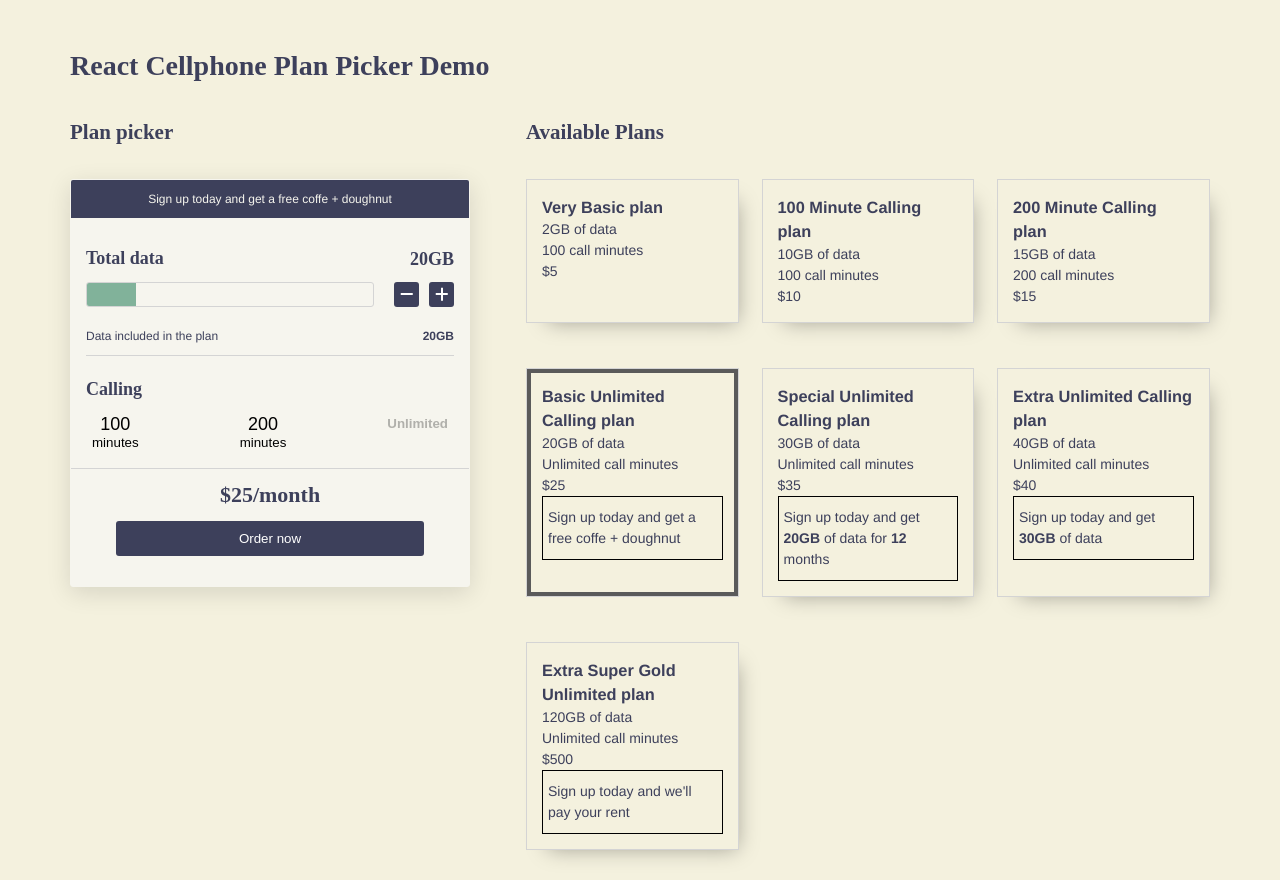
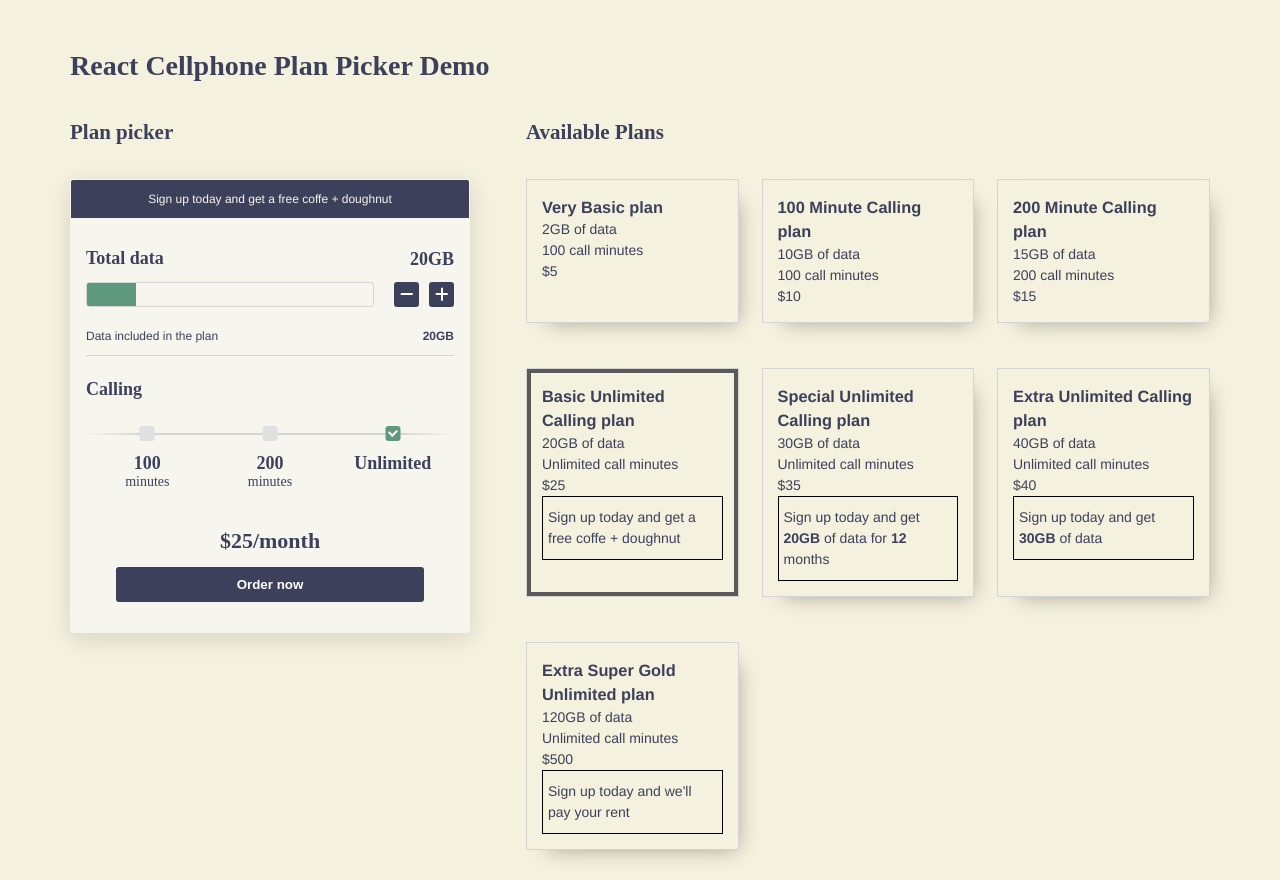
Before and after one commit to olegr1/react-cell-plan-picker, a React (Vite) app: page / in a window 1280 px wide. Built offline with nearby package versions, Linux system fonts and the light colour scheme; data requests are answered from the project's data file; the HTML template or start-up script is replaced by a standard one; a web font is replaced by a local one.

Commit message:
Styling  Picker calling section, minor config tweaks

```diff
--- a/package.json
+++ b/package.json
@@ -4,11 +4,11 @@
   "version": "0.0.0",
   "type": "module",
   "scripts": {
-    "dev": "vite",
+    "dev": "vite --host",
     "build": "vite build",
     "lint": "eslint . --ext js,jsx --report-unused-disable-directives --max-warnings 0",
     "preview": "vite preview",
-    "server": "json-server --watch data/plans.json --port 8000 --delay 0"
+    "server": "json-server --watch --host 192.168.2.12 --host localhost data/plans.json --port 8000 --delay 0"
   },
   "dependencies": {
     "react": "^18.3.1",
--- a/src/components/CallMinuteOptions.jsx
+++ b/src/components/PickerCallingSection.jsx
@@ -1,6 +1,6 @@
 import { ACTIONS } from "../utils/constants";
 
-function CallMinuteOptions({ plans, currentPlan, dispatch }) {
+function PickerCallingSection({ plans, currentPlan, dispatch }) {
   function getAvailableCallMinuteOptions() {
     const options = plans.map((plan) => {
       if (plan.callMinutes === "") {
@@ -68,11 +68,11 @@ function CallMinuteOptions({ plans, currentPlan, dispatch }) {
               }
             >
               {option === Infinity ? (
-                <div>Unlimited</div>
+                <div className="picker-calling-option-number">Unlimited</div>
               ) : (
                 <>
                   <div className="picker-calling-option-number">{option}</div>
-                  <div className="picker-calling-option-value">minutes</div>
+                  <div className="picker-calling-option-unit">minutes</div>
                 </>
               )}
             </button>
@@ -83,4 +83,4 @@ function CallMinuteOptions({ plans, currentPlan, dispatch }) {
   );
 }
 
-export default CallMinuteOptions;
+export default PickerCallingSection;
--- a/src/components/PickerDataSection.jsx
+++ b/src/components/PickerDataSection.jsx
@@ -104,6 +104,7 @@ function PickerDataSection({
       {currentPlan.specialOffer?.data && (
         <div className="picker-data-item">
           <span className="picker-data-item-desc">
+            Offer data
             <button
               className="picker-offer-data-toggle"
               type="button"
@@ -112,7 +113,6 @@ function PickerDataSection({
             >
               {isIncludedOfferData ? "Exclude" : "Include"}
             </button>
-            offer data
           </span>
           <span className="picker-data-item-gb">
             {convertMbToGbString(currentPlan.specialOffer.data)}
--- a/src/components/PickerPane.jsx
+++ b/src/components/PickerPane.jsx
@@ -1,6 +1,6 @@
 import { formatSpecialOffer } from "../utils/utils.js";
 
-import CallMinuteOptions from "./CallMinuteOptions.jsx";
+import PickerCallingSection from "./PickerCallingSection.jsx";
 import PickerFooter from "./PickerFooter.jsx";
 import PickerDataSection from "./PickerDataSection.jsx";
 import Modal from "./Modal.jsx";
@@ -40,7 +40,7 @@ function PickerPane({
           dispatch={dispatch}
         />
 
-        <CallMinuteOptions
+        <PickerCallingSection
           plans={plans}
           currentPlan={currentPlan}
           dispatch={dispatch}
--- a/src/index.css
+++ b/src/index.css
@@ -10,8 +10,9 @@
   -moz-osx-font-smoothing: grayscale;
 
   --main-solid-color: #3d405b;
+  --main-solid-color-light: #e0e0e0;
   --accent-color-one: #e07a5f;
-  --accent-color-two: #81b29a;
+  --accent-color-two: #5f997d;
   --accent-color-three: #f2cc8f;
   --bg-color: #f4f1de;
   --bg-color-light: #f6f5ee;
@@ -190,6 +191,19 @@ svg {
   position: absolute;
   top: 0;
   right: 0;
+
+  transition: background-color 0.2s ease;
+}
+
+.picker-data-btn-more:hover,
+.picker-data-btn-less:hover {
+  background-color: var(--main-solid-color-light);
+}
+
+.picker-data-btn-less:hover:before,
+.picker-data-btn-more:hover:before,
+.picker-data-btn-more:hover:after {
+  background-color: var(--main-solid-color);
 }
 
 .picker-data-btn-less {
@@ -261,6 +275,7 @@ svg {
   font-size: 12px;
   color: var(--main-solid-color);
   margin-right: 4px;
+  margin-left: 10px;
 }
 
 /* .picker-offer-data-toggle[aria-pressed="true"] {
@@ -331,6 +346,14 @@ svg {
 .picker-calling-options {
   display: flex;
   justify-content: space-between;
+  width: 100%;
+  margin: 30px auto 0;
+  position: relative;
+}
+
+.picker-calling-options li {
+  flex: 1 1 0;
+  text-align: center;
 }
 
 .picker-calling-options button {
@@ -338,23 +361,87 @@ svg {
   text-align: center;
   border: none;
   cursor: pointer;
+  position: relative;
+  color: var(--main-solid-color);
+  padding-top: 20px;
+  padding-bottom: 10px;
+}
+
+.picker-calling-options button:hover .picker-calling-option-number,
+.picker-calling-options button:focus .picker-calling-option-number {
+  text-decoration: underline;
 }
 
 .picker-calling-options button.active {
   font-weight: bold;
+  color: var(--main-solid-color);
 }
 
 .picker-calling-options button:disabled {
   cursor: default;
 }
 
+.picker-calling-options button:before {
+  content: "";
+  display: block;
+  position: absolute;
+  top: -7px;
+  left: 50%;
+  transform: translateX(-50%);
+  width: 15px;
+  height: 15px;
+  border-radius: var(--border-radius);
+  background-color: var(--main-solid-color-light);
+}
+
+.picker-calling-options button.active:after {
+  display: block;
+  position: absolute;
+  top: -5px;
+  left: calc(50% - 3px);
+  content: " ";
+  transform: rotate(45deg);
+  height: 8px;
+  width: 6px;
+  border-bottom: 2px solid #fff;
+  border-right: 2px solid #fff;
+  z-index: 3;
+}
+
+.picker-calling-options button.active:before {
+  background-color: var(--accent-color-two);
+}
+
+.picker-calling-options:before {
+  content: "";
+  display: block;
+  width: 100%;
+  height: 2px;
+  background-color: var(--main-solid-color-light);
+  background: linear-gradient(
+    105deg,
+    rgba(212, 212, 212, 0) 0%,
+    rgba(212, 212, 212, 1) 15%,
+    rgba(212, 212, 212, 1) 85%,
+    rgba(212, 212, 2125, 0) 100%
+  );
+  position: absolute;
+}
+
 .picker-calling-option-number {
   font-size: 18px;
+  font-family: "Titillium";
+  font-weight: bold;
+}
+
+.picker-calling-option-unit {
+  font-size: 14px;
+  font-family: "Titillium";
+  font-weight: normal;
 }
 
 .picker-footer {
   padding: 15px 15px 30px;
-  border-top: 1px solid var(--border-color-dark);
 }
 
 .picker-footer-price {
@@ -379,6 +466,13 @@ svg {
   width: calc(100% - 60px);
   display: block;
   margin: 0 auto;
+  transition: all 0.3s ease;
+  font-weight: bold;
+}
+
+.picker-order-cta:hover {
+  background-color: var(--main-solid-color-light);
+  color: var(--main-solid-color);
 }
 
 @media (min-width: 640px) {
--- a/vite.config.js
+++ b/vite.config.js
@@ -5,4 +5,8 @@ import eslint from "vite-plugin-eslint";
 // https://vitejs.dev/config/
 export default defineConfig({
   plugins: [react(), eslint()],
+  server: {
+    host: "localhost",
+    port: 3000,
+  },
 });
```
